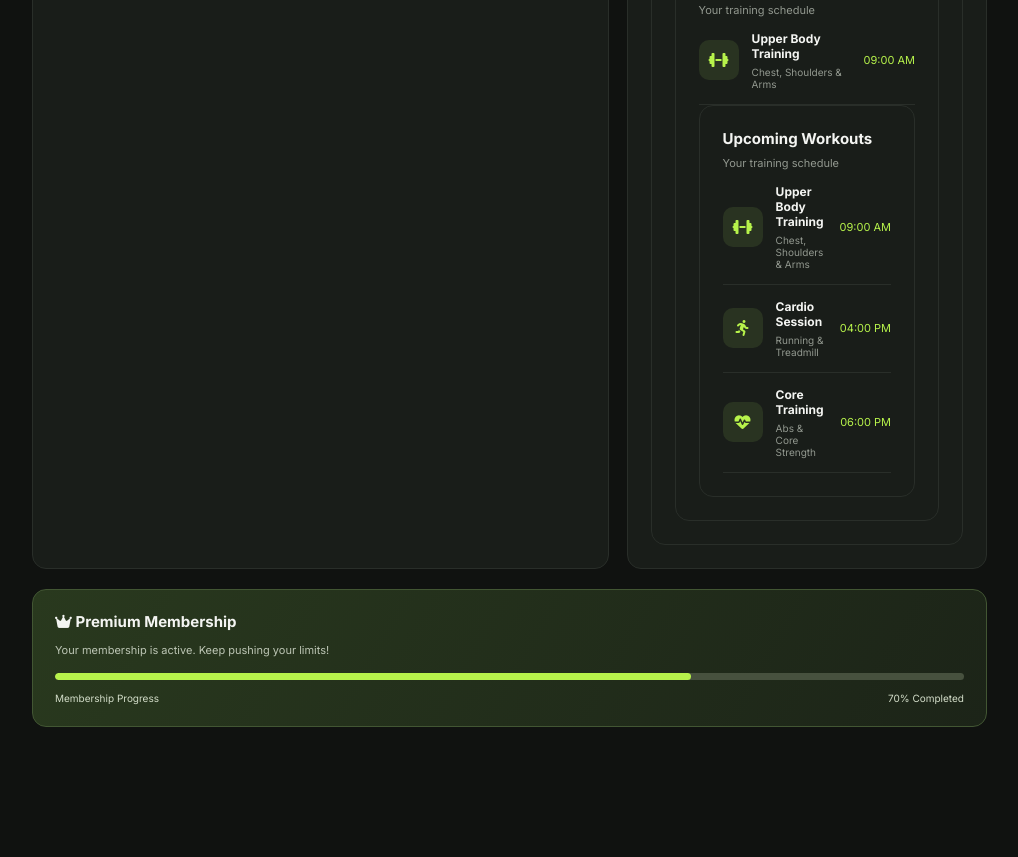
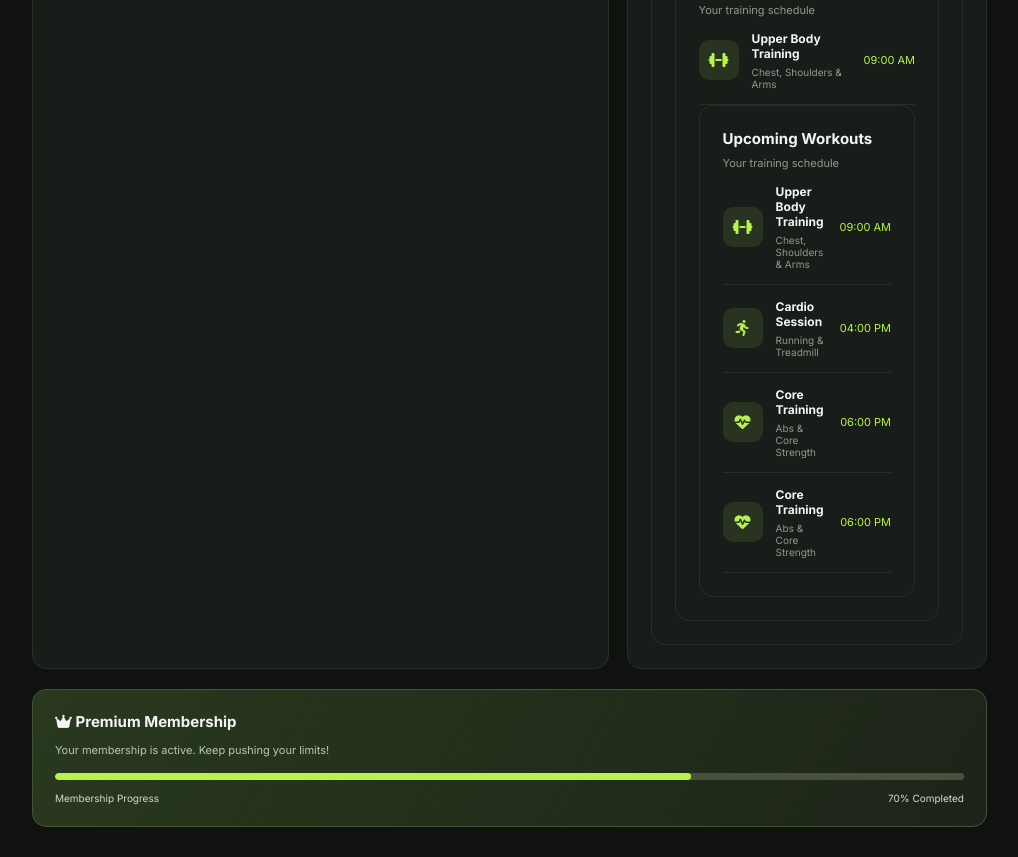
Before and after one commit to Ibrahim-Shah-038/GymDashboard, a plain HTML site: page index.html in a window 1280 px wide. Shown: the part 899-1756 px from the top of the page, without its empty margins (253-1271 px from the left). Before the commit the page ends 1656 px from the top, so only its background shows below. Drawn offline with Linux system fonts and the light colour scheme.

Commit message:
Icon have been added

```diff
--- a/index.html
+++ b/index.html
@@ -802,6 +802,19 @@
                     <div class="workout-time">06:00 PM</div>
                 </div>
 
+                <div class="workout-item">
+                    <div class="workout-icon">
+                        <i class="fa-solid fa-heart-pulse"></i>
+                    </div>
+
+                    <div class="workout-info">
+                        <h4>Core Training</h4>
+                        <p>Abs & Core Strength</p>
+                    </div>
+
+                    <div class="workout-time">06:00 PM</div>
+                </div>
+
             </div>
 
         </section>
```
